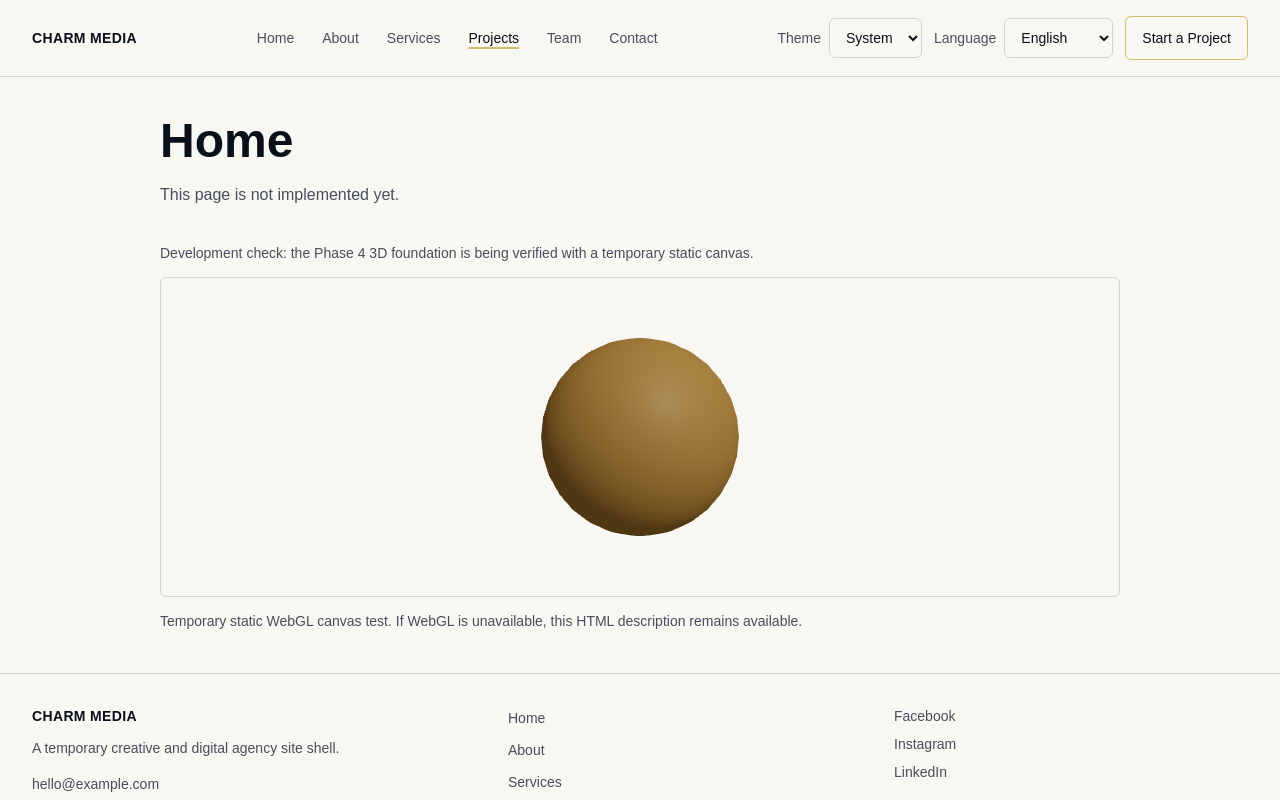
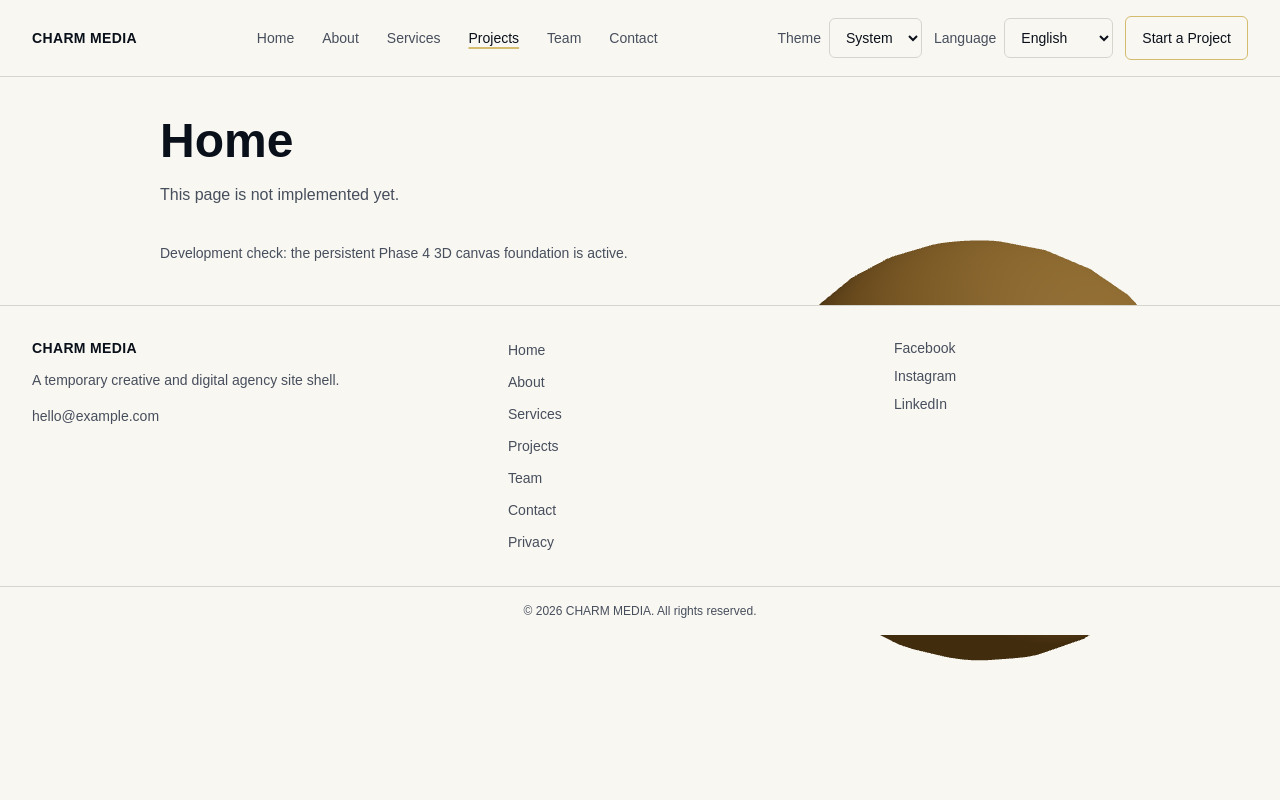
Before and after one commit to dotin2001/agency-website, a Next.js app: page /en in a window 1280 px wide. Shown: the top 800 px of the page. Built offline with nearby package versions, Linux system fonts and the light colour scheme.

Commit message:
feat: add persistent 3D canvas foundation

```diff
--- a/app/[locale]/layout.tsx
+++ b/app/[locale]/layout.tsx
@@ -1,6 +1,7 @@
 import { notFound } from "next/navigation";
 import { SiteFooter } from "@/components/layout/site-footer";
 import { SiteHeader } from "@/components/layout/site-header";
+import { PersistentCanvas } from "@/components/three/persistent-canvas";
 import { LanguageProvider } from "./language-provider";
 
 const supportedLocales = ["en", "vi"] as const;
@@ -30,17 +31,20 @@ export default async function LocaleLayout({
 
   return (
     <LanguageProvider locale={locale}>
+      <PersistentCanvas />
       <a
         className="sr-only focus:not-sr-only focus:absolute focus:left-4 focus:top-4 focus:z-50 focus:rounded-md focus:bg-[var(--color-bg-page)] focus:px-4 focus:py-3 focus:text-[var(--color-text-primary)] focus:outline focus:outline-2 focus:outline-offset-2 focus:outline-[var(--color-brand-primary)]"
         href="#main-content"
       >
         Skip to main content
       </a>
-      <SiteHeader locale={locale} />
-      <main id="main-content" tabIndex={-1}>
-        {children}
-      </main>
-      <SiteFooter locale={locale} />
+      <div className="relative z-10">
+        <SiteHeader locale={locale} />
+        <main id="main-content" tabIndex={-1}>
+          {children}
+        </main>
+        <SiteFooter locale={locale} />
+      </div>
     </LanguageProvider>
   );
 }
--- a/app/[locale]/page.tsx
+++ b/app/[locale]/page.tsx
@@ -1,12 +1,10 @@
 import { Container } from "@/components/layout/container";
 import { Section } from "@/components/layout/section";
 import { Stack } from "@/components/layout/stack";
-import { ThreeCanvasTest } from "@/components/three/three-canvas-test";
 import { SectionHeader } from "@/components/ui/section-header";
 
 export default function LocaleHomePage() {
   return (
-    <main>
     <Section spacing="compact">
       <Container>
         <Stack gap="lg">
@@ -17,14 +15,12 @@ export default function LocaleHomePage() {
           />
           <Stack gap="sm">
             <p className="max-w-2xl text-sm leading-6 text-[var(--color-text-secondary)]">
-                Development check: the Phase 4 3D foundation is being verified
-                with a temporary static canvas.
+              Development check: the persistent Phase 4 3D canvas foundation is
+              active.
             </p>
-              <ThreeCanvasTest />
           </Stack>
         </Stack>
       </Container>
     </Section>
-    </main>
   );
 }
--- /dev/null
+++ b/components/three/persistent-canvas.tsx
@@ -0,0 +1,68 @@
+"use client";
+
+import { useSyncExternalStore } from "react";
+import { Canvas } from "@react-three/fiber";
+import { SceneRoot } from "@/components/three/scene-root";
+import { WebGLFallback } from "@/components/three/webgl-fallback";
+
+function canUseWebGL() {
+  if (typeof window === "undefined" || typeof document === "undefined") {
+    return false;
+  }
+
+  try {
+    const canvas = document.createElement("canvas");
+    return Boolean(
+      window.WebGLRenderingContext &&
+        (canvas.getContext("webgl") ||
+          canvas.getContext("experimental-webgl")),
+    );
+  } catch {
+    return false;
+  }
+}
+
+function subscribeToWebGLSupport() {
+  return () => {};
+}
+
+function getWebGLSnapshot() {
+  return canUseWebGL();
+}
+
+function getServerWebGLSnapshot() {
+  return null;
+}
+
+export function PersistentCanvas() {
+  const isWebGLSupported = useSyncExternalStore(
+    subscribeToWebGLSupport,
+    getWebGLSnapshot,
+    getServerWebGLSnapshot,
+  );
+
+  if (isWebGLSupported === null) {
+    return null;
+  }
+
+  if (!isWebGLSupported) {
+    return <WebGLFallback />;
+  }
+
+  return (
+    <div
+      aria-hidden="true"
+      className="pointer-events-none fixed inset-0 z-0 overflow-hidden"
+    >
+      <Canvas
+        aria-hidden="true"
+        camera={{ position: [0, 0, 4], fov: 45 }}
+        dpr={1}
+        frameloop="demand"
+        gl={{ alpha: true, antialias: true }}
+      >
+        <SceneRoot />
+      </Canvas>
+    </div>
+  );
+}
--- /dev/null
+++ b/components/three/scene-root.tsx
@@ -0,0 +1,13 @@
+export function SceneRoot() {
+  return (
+    <>
+      <ambientLight intensity={0.35} />
+      <directionalLight intensity={0.75} position={[3, 4, 5]} />
+      {/* Temporary Phase 4 mesh; replace with the central scene object in Step 4.3. */}
+      <mesh position={[1.35, -0.2, 0]}>
+        <sphereGeometry args={[0.85, 32, 16]} />
+        <meshStandardMaterial color="#d6a85c" roughness={0.65} />
+      </mesh>
+    </>
+  );
+}
--- a/components/three/three-canvas-test.tsx
+++ /dev/null
@@ -1,41 +0,0 @@
-"use client";
-
-import { Canvas } from "@react-three/fiber";
-
-type ThreeCanvasTestProps = {
-  className?: string;
-};
-
-function cn(...classes: Array<string | undefined>) {
-  return classes.filter(Boolean).join(" ");
-}
-
-export function ThreeCanvasTest({ className }: Readonly<ThreeCanvasTestProps>) {
-  return (
-    <div className={cn("flex flex-col gap-3", className)}>
-      {/* Temporary Phase 4 verification canvas; replace in later 3D storytelling steps. */}
-      <div
-        aria-hidden="true"
-        className="h-64 min-h-64 w-full overflow-hidden rounded-md border border-[var(--color-border-default)] bg-[var(--color-bg-page)] sm:h-80"
-      >
-        <Canvas
-          aria-hidden="true"
-          camera={{ position: [0, 0, 4], fov: 45 }}
-          dpr={1}
-          frameloop="demand"
-        >
-          <ambientLight intensity={0.45} />
-          <directionalLight intensity={1} position={[3, 4, 5]} />
-          <mesh>
-            <sphereGeometry args={[1, 32, 16]} />
-            <meshStandardMaterial color="#d6a85c" roughness={0.55} />
-          </mesh>
-        </Canvas>
-      </div>
-      <p className="text-sm leading-6 text-[var(--color-text-secondary)]">
-        Temporary static WebGL canvas test. If WebGL is unavailable, this HTML
-        description remains available.
-      </p>
-    </div>
-  );
-}
--- /dev/null
+++ b/components/three/webgl-fallback.tsx
@@ -0,0 +1,10 @@
+export function WebGLFallback() {
+  return (
+    <div
+      aria-hidden="true"
+      className="pointer-events-none fixed inset-0 z-0 overflow-hidden"
+    >
+      <div className="absolute right-[-8rem] top-24 h-72 w-72 rotate-12 rounded-md border border-[var(--color-border-default)] opacity-20 sm:right-[-4rem] sm:h-96 sm:w-96" />
+    </div>
+  );
+}
```
Lines whose indentation alone changed are shown as unchanged.
